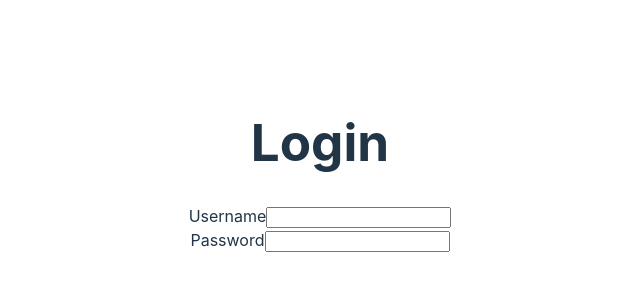
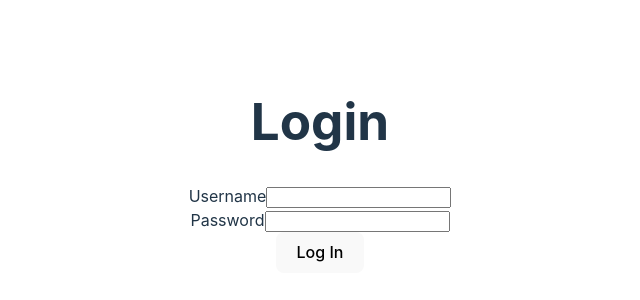
Before and after one commit to carlosbuitragosan/reflekt, a React (Vite) app in the folder client/: page / in a window 1280 px wide. Shown: the part 234-534 px from the top of the page, without its empty margins (320-960 px from the left). Built offline with nearby package versions, Linux system fonts and the light colour scheme.

Commit message:
Create a api call to sign in user and redirect to main page.

```diff
--- a/client/package.json
+++ b/client/package.json
@@ -12,7 +12,8 @@
   "dependencies": {
     "axios": "^1.7.9",
     "react": "^18.3.1",
-    "react-dom": "^18.3.1"
+    "react-dom": "^18.3.1",
+    "react-router-dom": "^7.1.2"
   },
   "devDependencies": {
     "@eslint/js": "^9.17.0",
--- a/client/src/App.jsx
+++ b/client/src/App.jsx
@@ -1,8 +1,22 @@
+import React from 'react';
+import {
+  BrowserRouter as Router,
+  Route,
+  Routes,
+} from 'react-router-dom';
 import { Login } from './components/Login';
+import { DiaryEntry } from './components/DiaryEntry';
 import './App.css';
 
 function App() {
-  return <Login />;
+  return (
+    <Router>
+      <Routes>
+        <Route path="/" element={<Login />} />
+        <Route path="/diary-entry" element={<DiaryEntry />} />
+      </Routes>
+    </Router>
+  );
 }
 
 export default App;
--- /dev/null
+++ b/client/src/components/DiaryEntry.jsx
@@ -0,0 +1,3 @@
+export const DiaryEntry = () => {
+  return <h1>Reflekt</h1>;
+};
--- a/client/src/components/Login.jsx
+++ b/client/src/components/Login.jsx
@@ -1,5 +1,5 @@
 import { useState } from 'react';
-import axios from 'axios';
+import { loginUser } from '../utils/auth';
 
 export const Login = () => {
   const [formData, setFormData] = useState({
@@ -13,17 +13,23 @@ export const Login = () => {
       ...prevState,
       [name]: value,
     }));
-    console.log(e.target);
   };
 
-  // const handlesubmit = () => {
-  //   return;
-  // };
+  const handlesubmit = async (e) => {
+    e.preventDefault();
+    try {
+      const data = await loginUser(username, password);
+      console.log(data);
+      window.location.href = '/diary-entry';
+    } catch (err) {
+      console.error(err.message);
+    }
+  };
 
   return (
     <div>
       <h1>Login</h1>
-      <form>
+      <form onSubmit={handlesubmit}>
         <div>
           <label htmlFor="username">Username</label>
           <input
@@ -45,6 +51,7 @@ export const Login = () => {
             onChange={handleChange}
           />
         </div>
+        <button type="submit">Log In</button>
       </form>
     </div>
   );
--- /dev/null
+++ b/client/src/utils/auth.js
@@ -0,0 +1,25 @@
+import axios from 'axios';
+
+const API_BASE_URL = 'http://localhost:4001';
+
+const apiClient = axios.create({
+  baseURL: API_BASE_URL,
+  withCredentials: true, //Ensure cookies are included
+});
+
+export const loginUser = async (username, password) => {
+  try {
+    const response = await apiClient.post('/login', {
+      username,
+      password,
+    });
+    return response.data;
+  } catch (err) {
+    if (err.response) {
+      throw new Error(
+        err.response.data.msg || 'An error occurred during login.',
+      );
+    }
+    throw new Error('Unable to connect to server.');
+  }
+};
```
Also changed, not shown: 1 other file (tests, documents, lock files or other folders).
